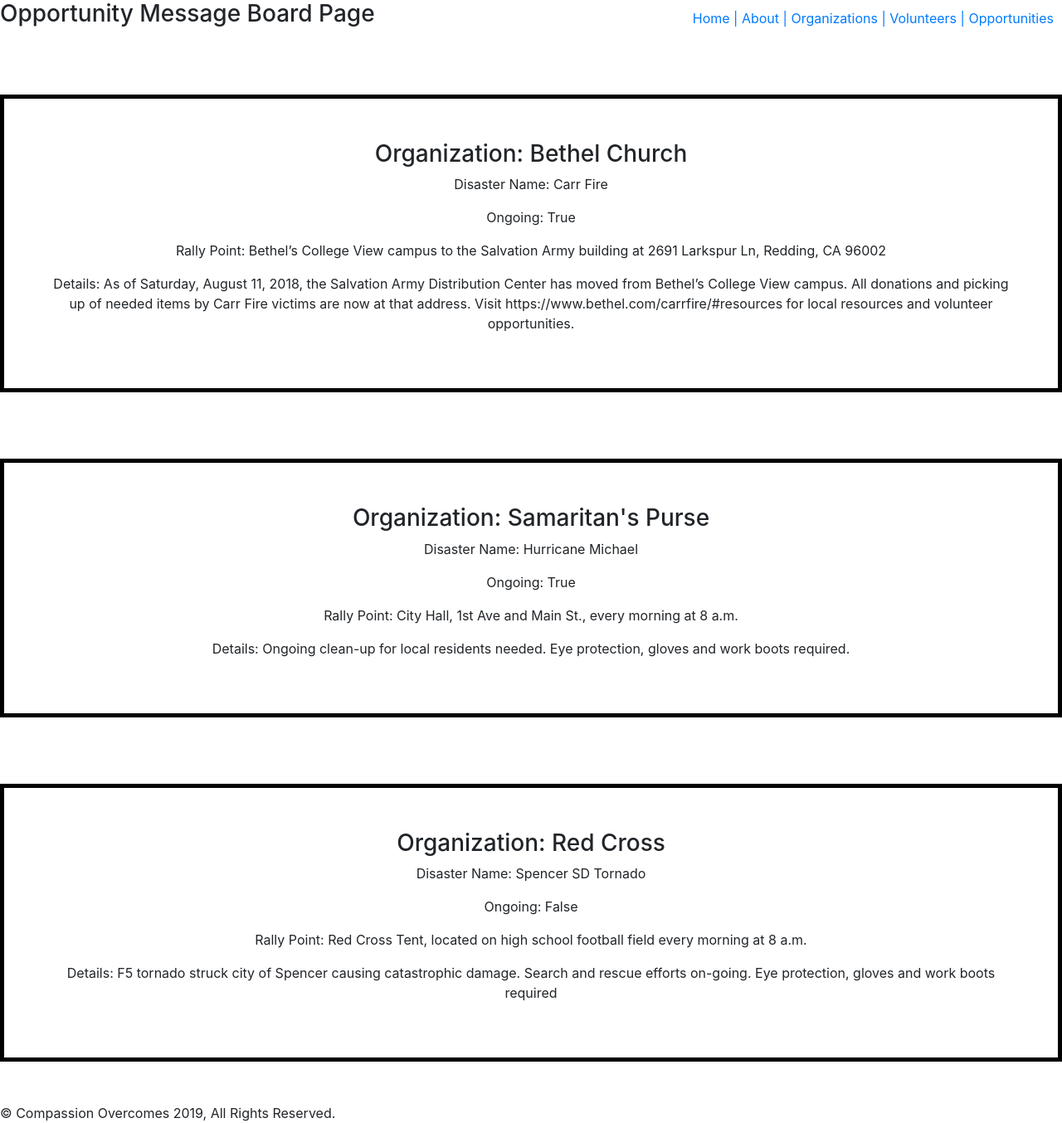
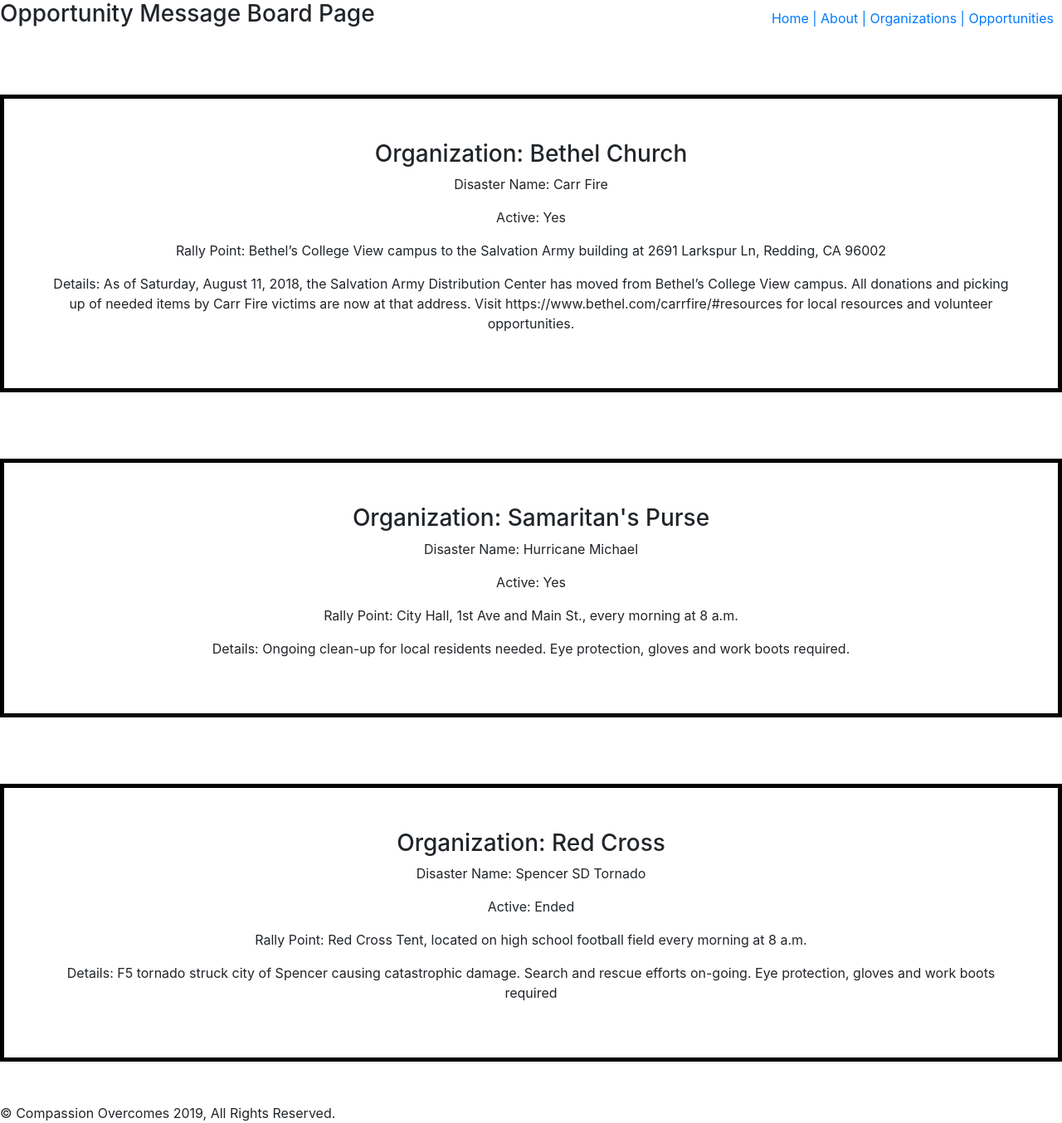
Before and after one commit to Lance-Barry/compassion_overcomes, a React (Create React App) app: page /opportunities in a window 1280 px wide. Shown: the whole page at 83% size. Built offline with nearby package versions, Linux system fonts and the light colour scheme.

Commit message:
Changed styles and added server code

```diff
--- a/package.json
+++ b/package.json
@@ -13,6 +13,7 @@
     "react-router-dom": "^4.3.1",
     "react-scripts": "2.1.3",
     "reactstrap": "^7.1.0",
+    "sqlite3": "^4.0.6",
     "styled-components": "^4.1.3"
   },
   "scripts": {
--- a/src/components/Cards.js
+++ b/src/components/Cards.js
@@ -21,9 +21,9 @@ const Cards = (props) => {
          <Card>
          <CardImg top width="100%" src={Org} alt="Orginzation needs" />
            <CardBody>
-             <CardTitle>Organization Portal</CardTitle>
+             <CardTitle>Refief Organization Portal</CardTitle>
              <CardSubtitle>Click below to begin</CardSubtitle><br></br>
-             <CardText>This is a wider card with supporting text below as a natural lead-in to additional content. This card has even longer content than the first to show that equal height action.</CardText>
+             <CardText>All relief and governmental agencies, click the below below to input your needs for specific disaster in the following form.</CardText>
 
              <Link to="/organizations"><Button>Post Needs</Button></Link>
            </CardBody>
@@ -33,7 +33,7 @@ const Cards = (props) => {
            <CardBody>
              <CardTitle>Volunteer Portal</CardTitle>
              <CardSubtitle>Click below to begin</CardSubtitle><br></br>
-             <CardText>This card has supporting text below as a natural lead-in to additional content.</CardText>
+             <CardText>Volunteers, please click the "See Opportunities" to view all volunteer opportunities.</CardText>
              <Link to="/opportunities"><Button>See Opportunities</Button></Link>
            </CardBody>
          </Card>
--- a/src/components/Header.js
+++ b/src/components/Header.js
@@ -7,7 +7,6 @@ const Header = () => (
         <Link className="nav-button" to="/">Home |</Link>
         <Link className="nav-button" to="/about"> About |</Link>
         <Link className="nav-button" to="/organizations"> Organizations |</Link>
-        <Link className="nav-button" to="/volunteers"> Volunteers |</Link>
         <Link className="nav-button" to="/opportunities"> Opportunities</Link>
     </div>
 );
--- a/src/components/Opportunity.js
+++ b/src/components/Opportunity.js
@@ -4,7 +4,7 @@ const Opportunity = ({ opportunity }) => (
   <div style={{margin: "50px auto", padding: "50px", marginTop: "80px", textAlign: "center", border: "5px solid black"}}>
     <h3>Organization: { opportunity.Organization }</h3>
     <p>Disaster Name: { opportunity.DisasterName }</p>
-    <p>Ongoing: { opportunity.isOngoing ? "True" : "False"}</p>
+    <p>Active: { opportunity.isActive ? "Yes" : "Ended"}</p>
     <p>Rally Point: { opportunity.RallyPoint}</p>
     <p>Details: { opportunity.Details}</p>
   </div>
--- a/src/components/OrgForm.js
+++ b/src/components/OrgForm.js
@@ -47,8 +47,8 @@ const OrgForm = () => (
             <Field name="is18Up" component="input" type="checkbox" />
           </div>
           <div>
-            <label>Ongoing</label>
-            <Field name="isOngoing" component="input" type="checkbox" />
+            <label>Active</label>
+            <Field name="isActive" component="input" type="checkbox" />
           </div>
           <div>
             <label>Rally Point</label>
--- a/src/screens/opportunityBoard.js
+++ b/src/screens/opportunityBoard.js
@@ -6,7 +6,7 @@ const defaultOpportunities = [
         id: 23782,
         Organization: "Bethel Church",
         DisasterName: "Carr Fire",
-        isOngoing: true,
+        isActive: true,
         is18Up: true,
         RallyPoint: "Bethel’s College View campus to the Salvation Army building at 2691 Larkspur Ln, Redding, CA 96002",
         Details: "As of Saturday, August 11, 2018, the Salvation Army Distribution Center has moved from Bethel’s College View campus. All donations and picking up of needed items by Carr Fire victims are now at that address. Visit https://www.bethel.com/carrfire/#resources for local resources and volunteer opportunities.",
@@ -15,7 +15,7 @@ const defaultOpportunities = [
         id: 332,
         Organization: "Samaritan's Purse",
         DisasterName: "Hurricane Michael",
-        isOngoing: true,
+        isActive: true,
         is18Up: true,
         RallyPoint: "City Hall, 1st Ave and Main St., every morning at 8 a.m.",
         Details: "Ongoing clean-up for local residents needed. Eye protection, gloves and work boots required.",
@@ -24,7 +24,7 @@ const defaultOpportunities = [
         id: 9121,
         Organization: "Red Cross",
         DisasterName: "Spencer SD Tornado",
-        isOngoing: false,
+        isActive: false,
         is18Up: true,
         RallyPoint: "Red Cross Tent, located on high school football field every morning at 8 a.m. ",
         Details: "F5 tornado struck city of Spencer causing catastrophic damage. Search and rescue efforts on-going. Eye protection, gloves and work boots required",
--- a/src/screens/organizations.js
+++ b/src/screens/organizations.js
@@ -1,11 +1,16 @@
 import React from 'react';
 import OrgForm from '../components/OrgForm';
+
 
 const Organizations = () => (
     <div>
         <h2>Organizations</h2>
+
+
         <OrgForm />
     </div>
+
+
 );
 
 export default Organizations;
--- a/src/screens/volunteers.js
+++ b/src/screens/volunteers.js
@@ -1,9 +1,9 @@
-import React from 'react';
+// import React from 'react';
 
-const Volunteers = () => (
-    <div>
-        <h2>Volunteers</h2>
-    </div>
-)
+// const Volunteers = () => (
+//     <div>
+//         <h2>Volunteers</h2>
+//     </div>
+// )
 
-export default Volunteers;
+// export default Volunteers;
```
Also changed, not shown: models/users.js (added, +33 -0 lines), routes/index.js (+24 -0 lines), src/styles/AboutStyles.js (added, +7 -0 lines), 2 other files (tests, documents, lock files or other folders).
